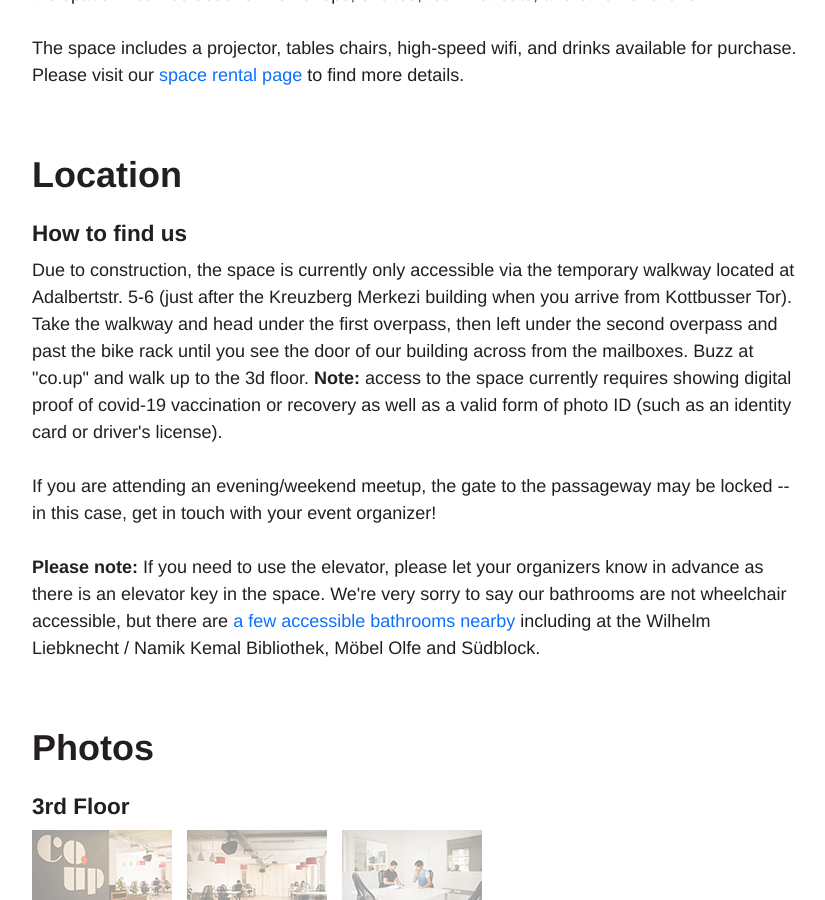
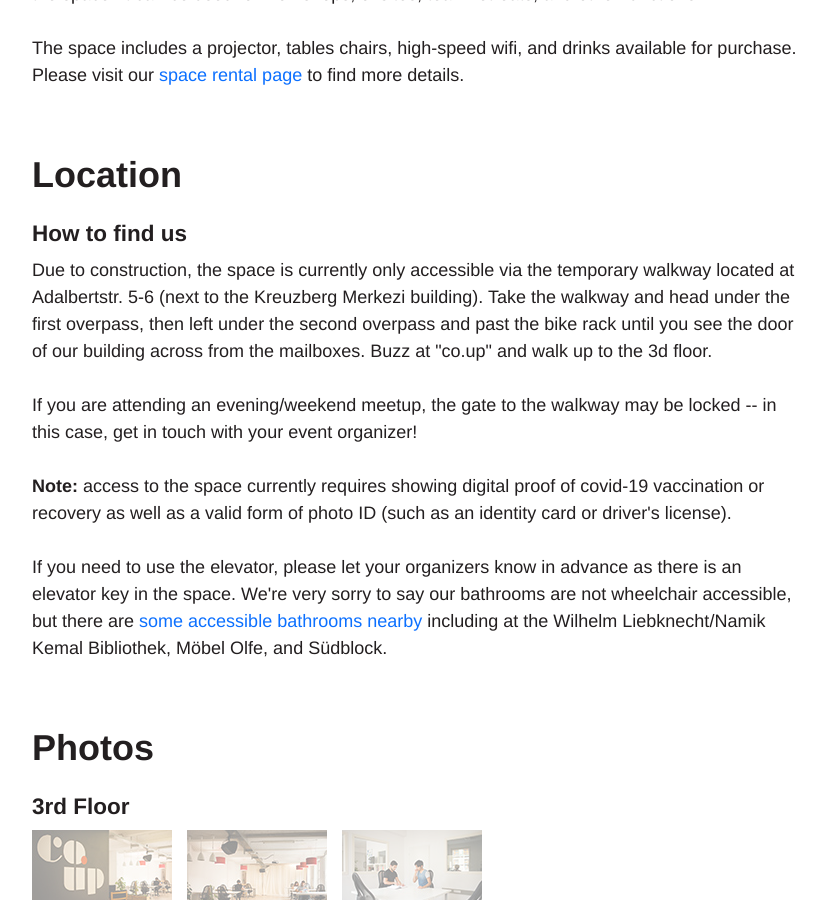
Before and after one commit to co-up/co-up.de, a Jekyll site: the page built from about.html, in a window 1280 px wide and 900 px high, scrolled down 943 px. Shown: the whole window, without its empty margins (224-1049 px from the left). Built offline with Jekyll 4.4.1, drawn with Linux system fonts in a browser that asks for light colours.

Commit message:
copy edits

```diff
--- a/about.html
+++ b/about.html
@@ -32,9 +32,9 @@ redirect_from: about.html
 
   <h3>How to find us</h3>
 
-  <p>Due to construction, the space is currently only accessible via the temporary walkway located at Adalbertstr. 5-6 (just after the Kreuzberg Merkezi building when you arrive from Kottbusser Tor). Take the walkway and head under the first overpass, then left under the second overpass and past the bike rack until you see the door of our building across from the mailboxes. Buzz at "co.up" and walk up to the 3d floor. <strong>Note:</strong> access to the space currently requires showing digital proof of covid-19 vaccination or recovery as well as a valid form of photo ID (such as an identity card or driver's license). </p>
-  <p>If you are attending an evening/weekend meetup, the gate to the passageway may be locked -- in this case, get in touch with your event organizer!</p>
-  <p><strong>Please note:</strong> If you need to use the elevator, please let your organizers know in advance as there is an elevator key in the space. We're very sorry to say our bathrooms are not wheelchair accessible, but there are <a href="https://wheelmap.org/">a few accessible bathrooms nearby</a> including at the  Wilhelm Liebknecht / Namik Kemal Bibliothek, Möbel Olfe and Südblock.</a></p>
+  <p>Due to construction, the space is currently only accessible via the temporary walkway located at Adalbertstr. 5-6 (next to the Kreuzberg Merkezi building). Take the walkway and head under the first overpass, then left under the second overpass and past the bike rack until you see the door of our building across from the mailboxes. Buzz at "co.up" and walk up to the 3d floor.</p>
+  <p>If you are attending an evening/weekend meetup, the gate to the walkway may be locked -- in this case, get in touch with your event organizer!</p><strong>Note:</strong> access to the space currently requires showing digital proof of covid-19 vaccination or recovery as well as a valid form of photo ID (such as an identity card or driver's license). </p>
+ <p>If you need to use the elevator, please let your organizers know in advance as there is an elevator key in the space. We're very sorry to say our bathrooms are not wheelchair accessible, but there are <a href="https://wheelmap.org/">some accessible bathrooms nearby</a> including at the Wilhelm Liebknecht/Namik Kemal Bibliothek, Möbel Olfe, and Südblock.</a></p>
 </section>
 
 <section class="support-section">
```
